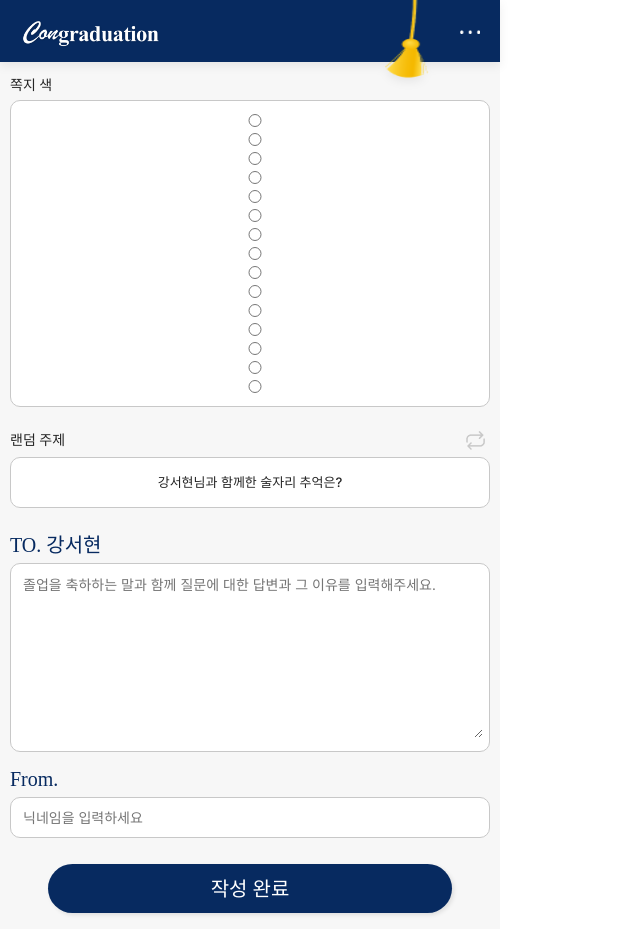
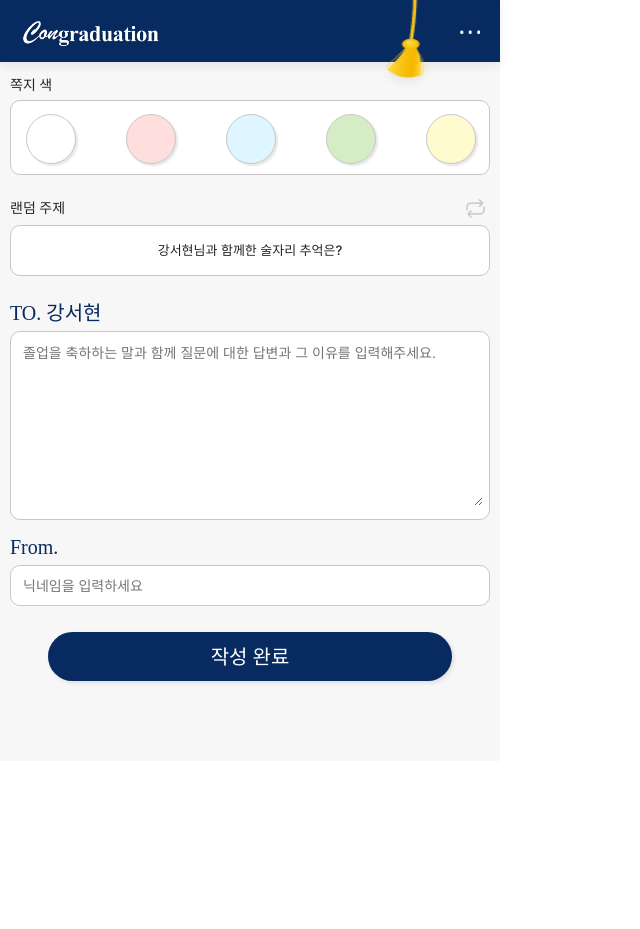
Before and after one commit to vdnuit/Congraduation, a React (Create React App) app in the folder front/: page /write in a window 1280 px wide. Shown: the whole page, without its empty margins (0-640 px from the left). After the commit the page ends 800 px from the top, so only its background shows below. Built offline with nearby package versions, Linux system fonts and the light colour scheme; a web font is replaced by a local one.

Commit message:
임시배포 전 최종

```diff
--- a/front/package.json
+++ b/front/package.json
@@ -6,6 +6,7 @@
     "@testing-library/jest-dom": "^5.16.5",
     "@testing-library/react": "^13.4.0",
     "@testing-library/user-event": "^13.5.0",
+    "framer-motion": "^7.10.0",
     "prop-types": "^15.8.1",
     "react": "^18.2.0",
     "react-dom": "^18.2.0",
--- a/front/src/components/ColorSelect.jsx
+++ b/front/src/components/ColorSelect.jsx
@@ -4,7 +4,29 @@ import React, { useState, useEffect } from 'react';
 import { useForm } from 'react-hook-form';
 
 import { PropTypes } from 'prop-types';
+import styled from 'styled-components';
 
+const Colors = styled.div`
+    display: flex;
+    justify-content: space-between;
+
+    [type='radio'] {
+        vertical-align: middle;
+        appearance: none;
+        border-radius: 50%;
+        /* stroke */
+
+        border: 1px solid #c8c8c8;
+        box-shadow: 2px 2px 2px rgba(0, 0, 0, 0.1);
+        width: 12vw;
+        max-width: 50px;
+        height: 12vw;
+        max-height: 50px;
+    }
+    [type='radio']:checked {
+        border: 1px solid #535353;
+    }
+`;
 function ColorSelect({ IconChecked }) {
     const [value, setValue] = useState({ color: undefined });
     const { register, watch } = useForm();
@@ -18,21 +40,147 @@ function ColorSelect({ IconChecked }) {
     return (
         <div>
             <form onChange={onChange}>
-                <input {...register('color')} type="radio" name="color" value="0" />
-                <input {...register('color')} type="radio" name="color" value="1" />
-                <input {...register('color')} type="radio" name="color" value="2" />
-                <input {...register('color')} type="radio" name="color" value="3" />
-                <input {...register('color')} type="radio" name="color" value="4" />
-                <input {...register('color')} type="radio" name="color" value="5" />
-                <input {...register('color')} type="radio" name="color" value="6" />
-                <input {...register('color')} type="radio" name="color" value="7" />
-                <input {...register('color')} type="radio" name="color" value="8" />
-                <input {...register('color')} type="radio" name="color" value="9" />
-                <input {...register('color')} type="radio" name="color" value="10" />
-                <input {...register('color')} type="radio" name="color" value="11" />
-                <input {...register('color')} type="radio" name="color" value="12" />
-                <input {...register('color')} type="radio" name="color" value="13" />
-                <input {...register('color')} type="radio" name="color" value="14" />
+                <Colors>
+                    <input
+                        style={{
+                            backgroundColor: '#FFFFFF'
+                        }}
+                        {...register('color')}
+                        type="radio"
+                        name="color"
+                        value="0"
+                    />
+                    <input
+                        style={{
+                            backgroundColor: '#FFDEDE'
+                        }}
+                        {...register('color')}
+                        type="radio"
+                        name="color"
+                        value="1"
+                    />
+                    <input
+                        style={{
+                            backgroundColor: '#DEF6FF'
+                        }}
+                        {...register('color')}
+                        type="radio"
+                        name="color"
+                        value="2"
+                    />
+                    <input
+                        style={{
+                            backgroundColor: '#D5EDC5'
+                        }}
+                        {...register('color')}
+                        type="radio"
+                        name="color"
+                        value="3"
+                    />
+                    <input
+                        style={{
+                            backgroundColor: '#FFFBCF'
+                        }}
+                        {...register('color')}
+                        type="radio"
+                        name="color"
+                        value="4"
+                    />
+                </Colors>
+                {/* <Colors>
+                    <input
+                        style={{
+                            backgroundColor: '#707070'
+                        }}
+                        {...register('color')}
+                        type="radio"
+                        name="color"
+                        value="5"
+                    />
+                    <input
+                        style={{
+                            backgroundColor: '#E2B0B0'
+                        }}
+                        {...register('color')}
+                        type="radio"
+                        name="color"
+                        value="6"
+                    />
+                    <input
+                        style={{
+                            backgroundColor: '#AFCCDB'
+                        }}
+                        {...register('color')}
+                        type="radio"
+                        name="color"
+                        value="7"
+                    />
+                    <input
+                        style={{
+                            backgroundColor: '#B2D3B4'
+                        }}
+                        {...register('color')}
+                        type="radio"
+                        name="color"
+                        value="8"
+                    />
+                    <input
+                        style={{
+                            backgroundColor: '#E5DC9'
+                        }}
+                        {...register('color')}
+                        type="radio"
+                        name="color"
+                        value="9"
+                    />
+                </Colors>
+                <Colors>
+                    <input
+                        style={{
+                            backgroundColor: '#072A60'
+                        }}
+                        {...register('color')}
+                        type="radio"
+                        name="color"
+                        value="10"
+                    />
+                    <input
+                        style={{
+                            backgroundColor: '#FF6C0F'
+                        }}
+                        {...register('color')}
+                        type="radio"
+                        name="color"
+                        value="11"
+                    />
+                    <input
+                        style={{
+                            backgroundColor: '#8DC63F'
+                        }}
+                        {...register('color')}
+                        type="radio"
+                        name="color"
+                        value="12"
+                    />
+                    <input
+                        style={{
+                            backgroundColor: '#2B6652'
+                        }}
+                        {...register('color')}
+                        type="radio"
+                        name="color"
+                        value="13"
+                    />
+                    <input
+                        style={{
+                            backgroundColor: '#C8C8C8'
+                        }}
+                        {...register('color')}
+                        type="radio"
+                        name="color"
+                        value="14"
+                    />
+                </Colors> */}
             </form>
         </div>
     );
--- a/front/src/pages/Main.jsx
+++ b/front/src/pages/Main.jsx
@@ -68,7 +68,6 @@ const Snow = styled.img`
     pointer-events: none;
     z-index: 1;
     width: 100%;
-    height: 100%;
     max-width: 500px;
 `;
 function Main() {
--- a/front/src/pages/Write.jsx
+++ b/front/src/pages/Write.jsx
@@ -107,6 +107,7 @@ export const StyledButton = styled.button`
     padding: 0.6rem;
     margin: 1rem 3rem;
     color: #ffffff;
+    margin-bottom: 10vh;
 `;
 function Write() {
     const [icon, setIcon] = useState();
```
Also changed, not shown: 1 other file (tests, documents, lock files or other folders).
